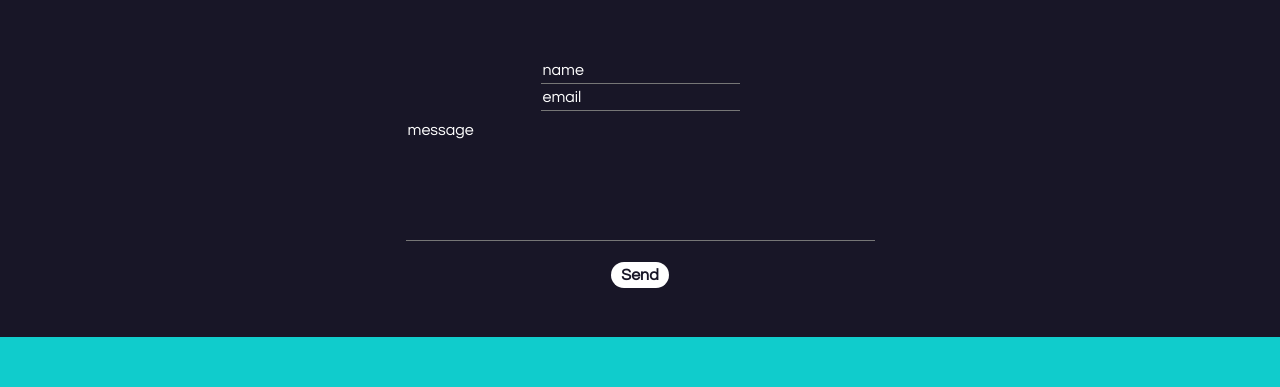
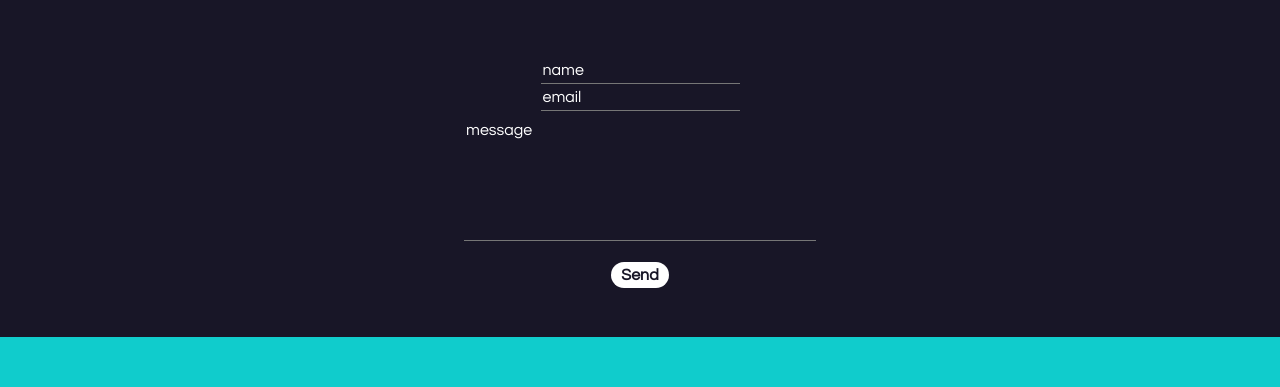
Before and after one commit to leouel/leouel.github.io, a plain HTML site: page index.html in a window 1280 px wide. Shown: the part 2574-2961 px from the top of the page. Drawn offline with nearby package versions, Linux system fonts and the light colour scheme.

Commit message:
Resize textarea on contact me.

```diff
--- a/index.html
+++ b/index.html
@@ -175,7 +175,7 @@
                 <header>
                     <h2 class="section-title">contact</h2>
                 </header>
-                <section class="contact">
+                <div class="container contact">
                     <form action="email.php" method="POST">
                         <div class="contact-form-name">
                             <input
@@ -201,7 +201,7 @@
                             <textarea
                                 name="message"
                                 id=""
-                                cols="50"
+                                cols="37"
                                 rows="5"
                                 placeholder="message"
                                 style="color: white;"
@@ -211,7 +211,7 @@
                         </div>
                         <a href="" class="send-message">Send</a>
                     </form>
-                </section>
+                </div>
             </main>
         </div>
         <div class="footer">
```
